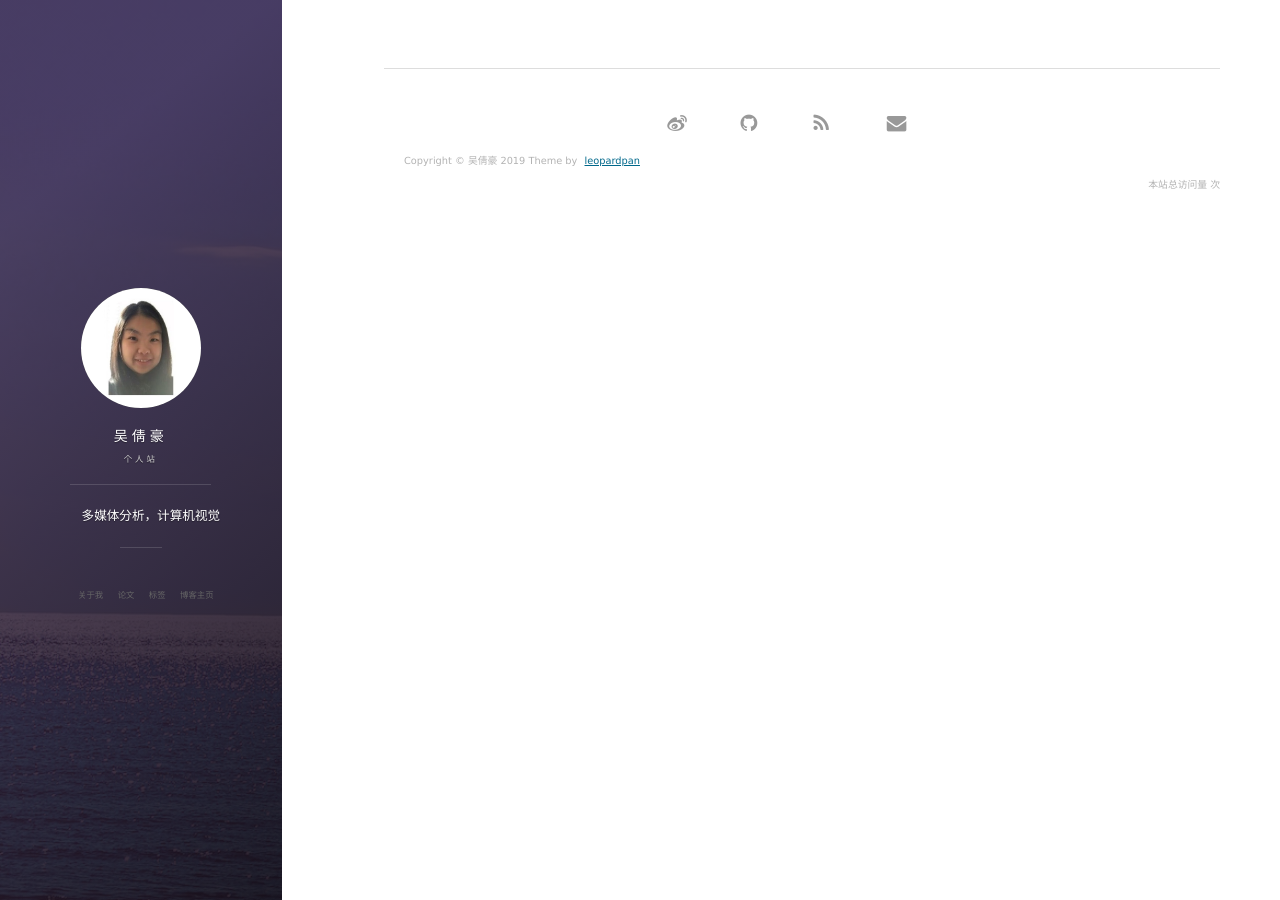
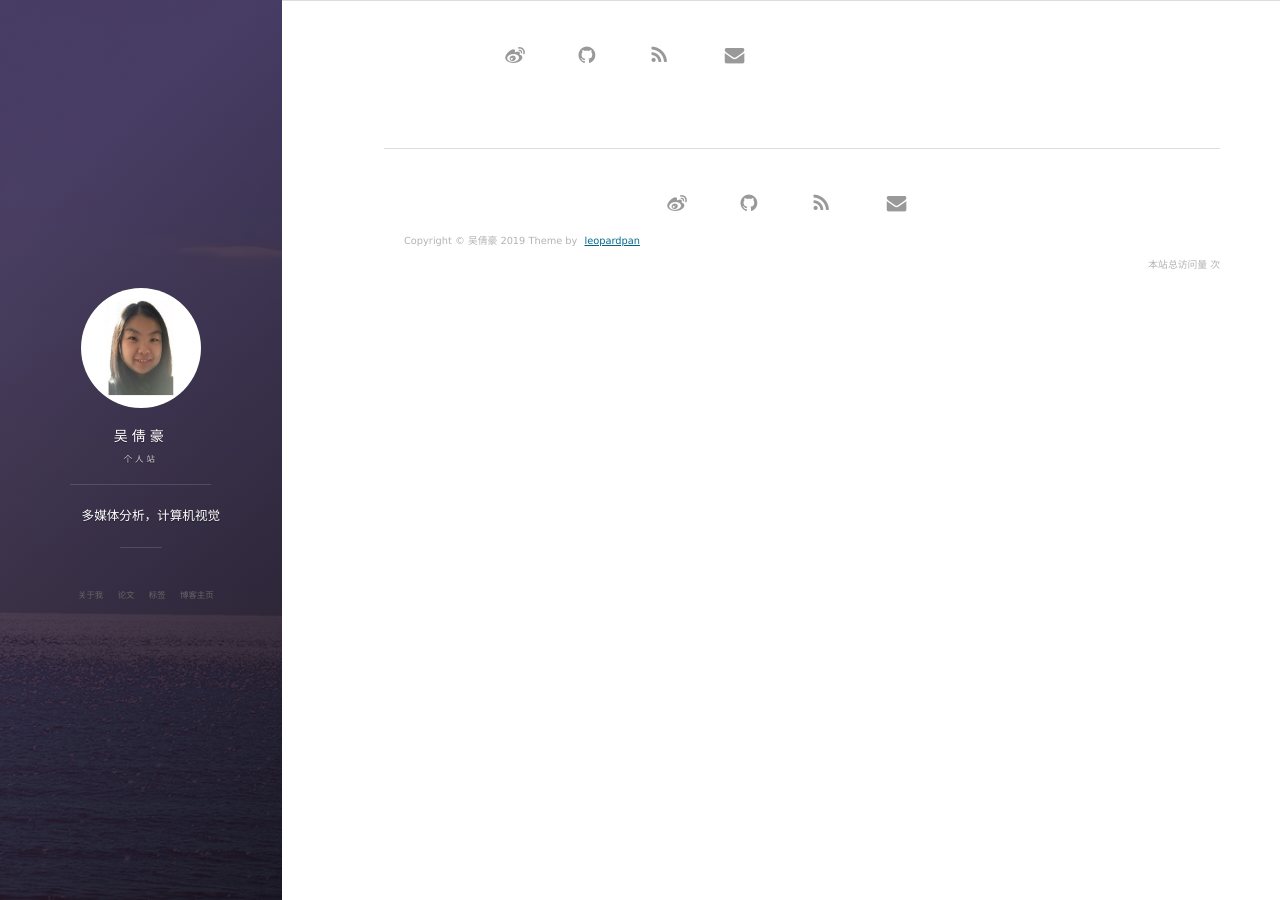
Before and after one commit to wqhIris/homepage, a Jekyll site: the page built from tags.html, in a window 1280 px wide. Built offline with Jekyll 4.4.1, drawn with Linux system fonts in a browser that asks for light colours; nearby versions of some CDN libraries; comment, search, counter and statistics services are not loaded.

Commit message:
Update side-panel.html

```diff
--- a/_includes/side-panel.html
+++ b/_includes/side-panel.html
@@ -61,6 +61,10 @@
     <div class="panel-cover--overlay cover-disabled"></div>
     {% endif %}
   </div>
+</header>
+
+<section class="footer">
+    <footer>
   <div class = "footer_div">
         <nav class="cover-navigation navigation--social">
           <ul class="navigation">
@@ -127,4 +131,5 @@
         </nav>
 
    </div>
-</header>
+  </footer>
+</section>
```
